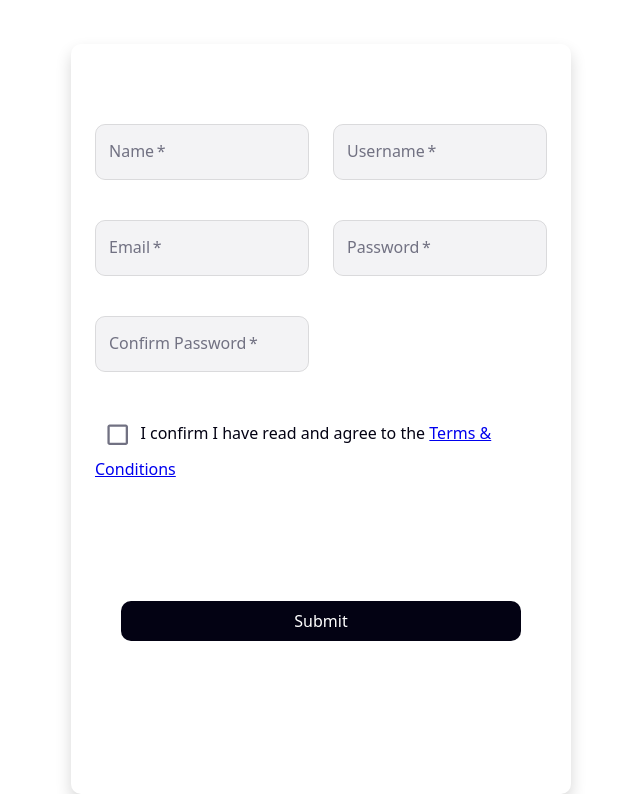
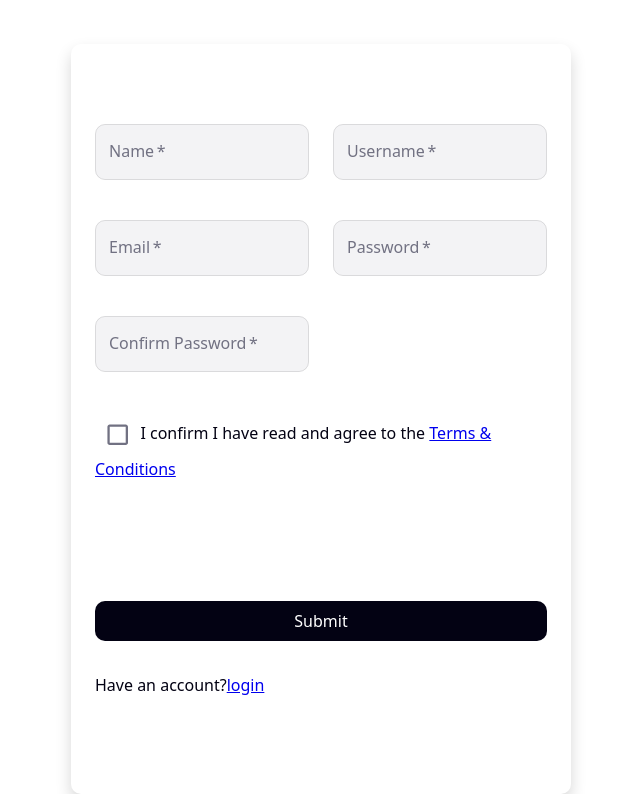
Before and after one commit to yousifae8/Habit-Tracker, a Next.js app: page /register in a window 1280 px wide. Shown: the part 116-910 px from the top of the page, without its empty margins (319-959 px from the left). Built offline with nearby package versions, Linux system fonts and the light colour scheme; no server answers; what @mui/material-nextjs would draw is missing.

Commit message:
feat: added login link in the bottom

```diff
--- a/app/register/page.tsx
+++ b/app/register/page.tsx
@@ -2,7 +2,7 @@
 
 import styles from "./page.module.css";
 import Link from "next/link";
-import { Button } from "@mui/material";
+import { Button ,Typography} from "@mui/material";
 import { TextField } from "@mui/material";
 import { Container, Box } from "@mui/material";
 import Checkbox from "@mui/material/Checkbox";
@@ -235,12 +235,16 @@ const Register = () => {
               type="submit"
               color="primary"
               variant="contained"
-              sx={{ width: 400, marginTop: 15 }}
+              sx={{  marginTop: 15 }}
+              fullWidth
               disabled={!formik.isValid || formik.isSubmitting}
             >
               Submit
             </Button>
           </Box>
+            <Box sx={{mt:4}}>
+                                 <Typography>Have an account?<Link href={"/login"}>login</Link></Typography>
+                              </Box>
         </form>
       </Box>
     </Container>
```
